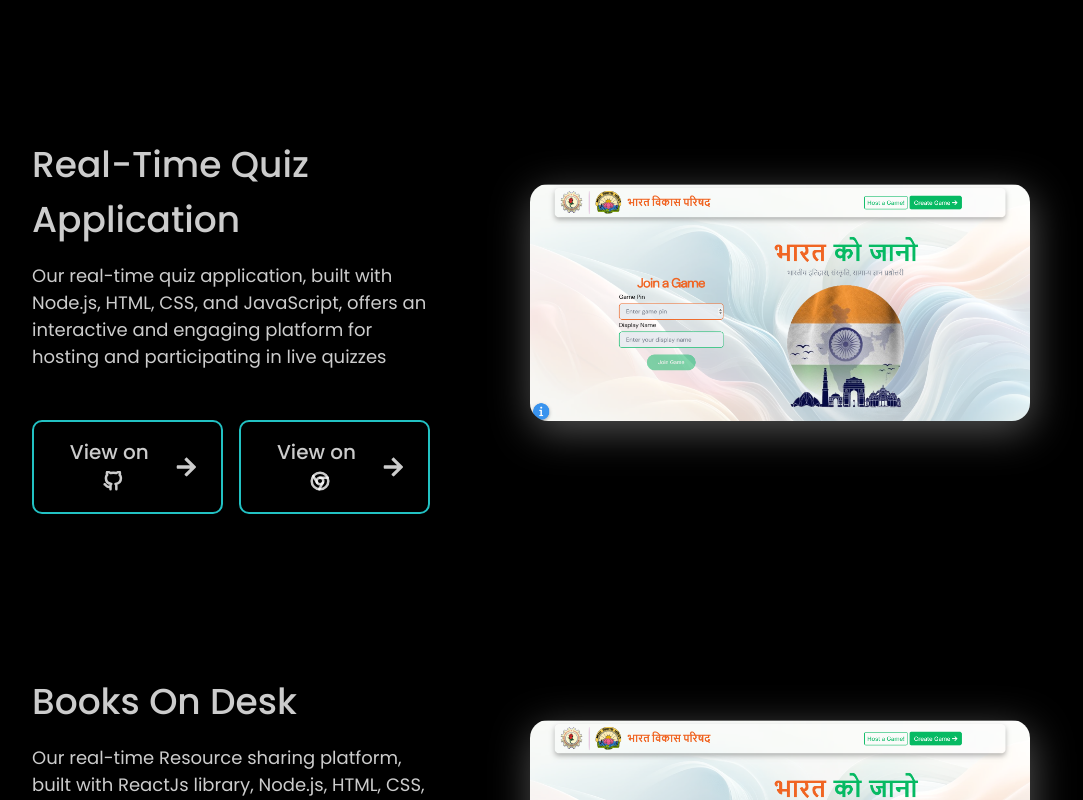
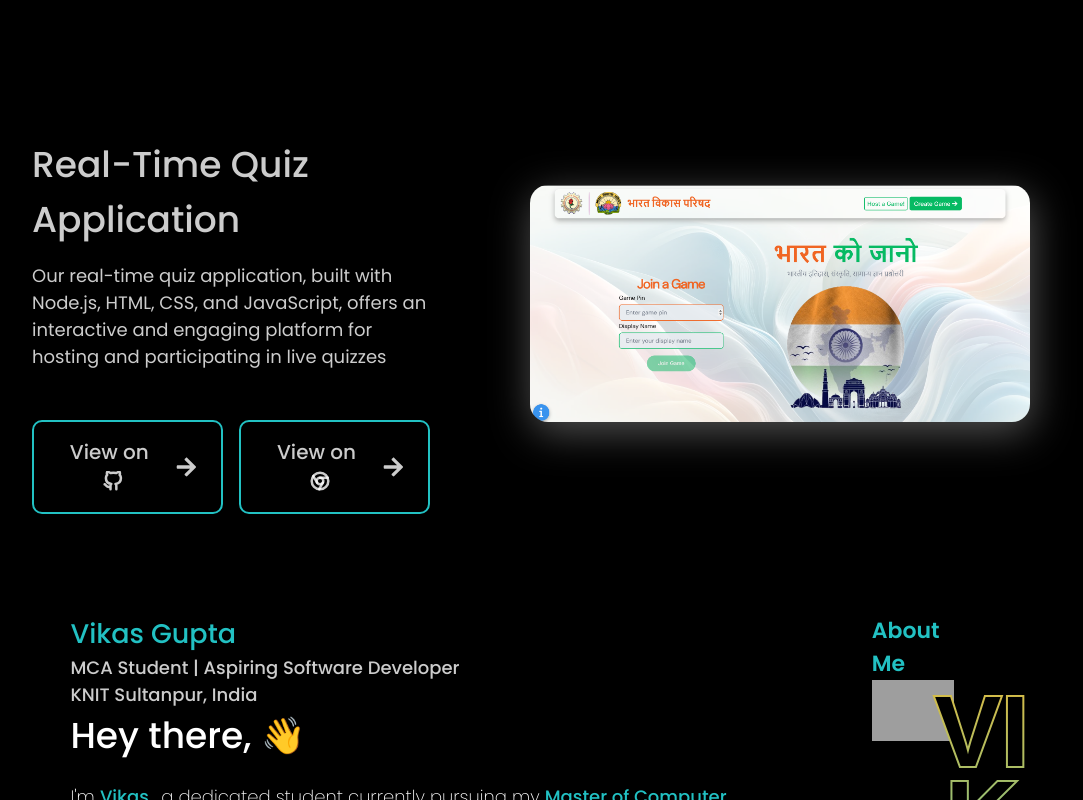
Before and after one commit to vikastech15/My-Portfolio-website, a React (Create React App) app: page / in a window 1280 px wide. Shown: the part 2000-2800 px from the top of the page, without its empty margins (160-1243 px from the left). Built offline with nearby package versions, Linux system fonts and the light colour scheme; grey boxes are pictures that could not be loaded.

Commit message:
Update App.js

```diff
--- a/src/App.js
+++ b/src/App.js
@@ -58,13 +58,6 @@ showcase projects and skills"
         deployedProjectLink="https://realtime-quiz-app-mongo-db.vercel.app/"
         projectImg={require('./images/quiz app.png')}
       />
-      <ProjectCard
-        projectTitle="Books On Desk"
-        projectDesc="Our real-time Resource sharing platform, built with ReactJs library, Node.js, HTML, CSS, and JavaScript, offers an interactive and engaging platform for renting, buying and selling various resources like books, research papers and novels"
-        projectLink="https://github.com/vikastech15/realtime-quiz-app-mongoDb"
-        deployedProjectLink="https://book-on-desk.vercel.app/"
-        projectImg={require('./images/quiz app.png')}
-      />
 
 
       <AboutMe id = 'about' />
```
